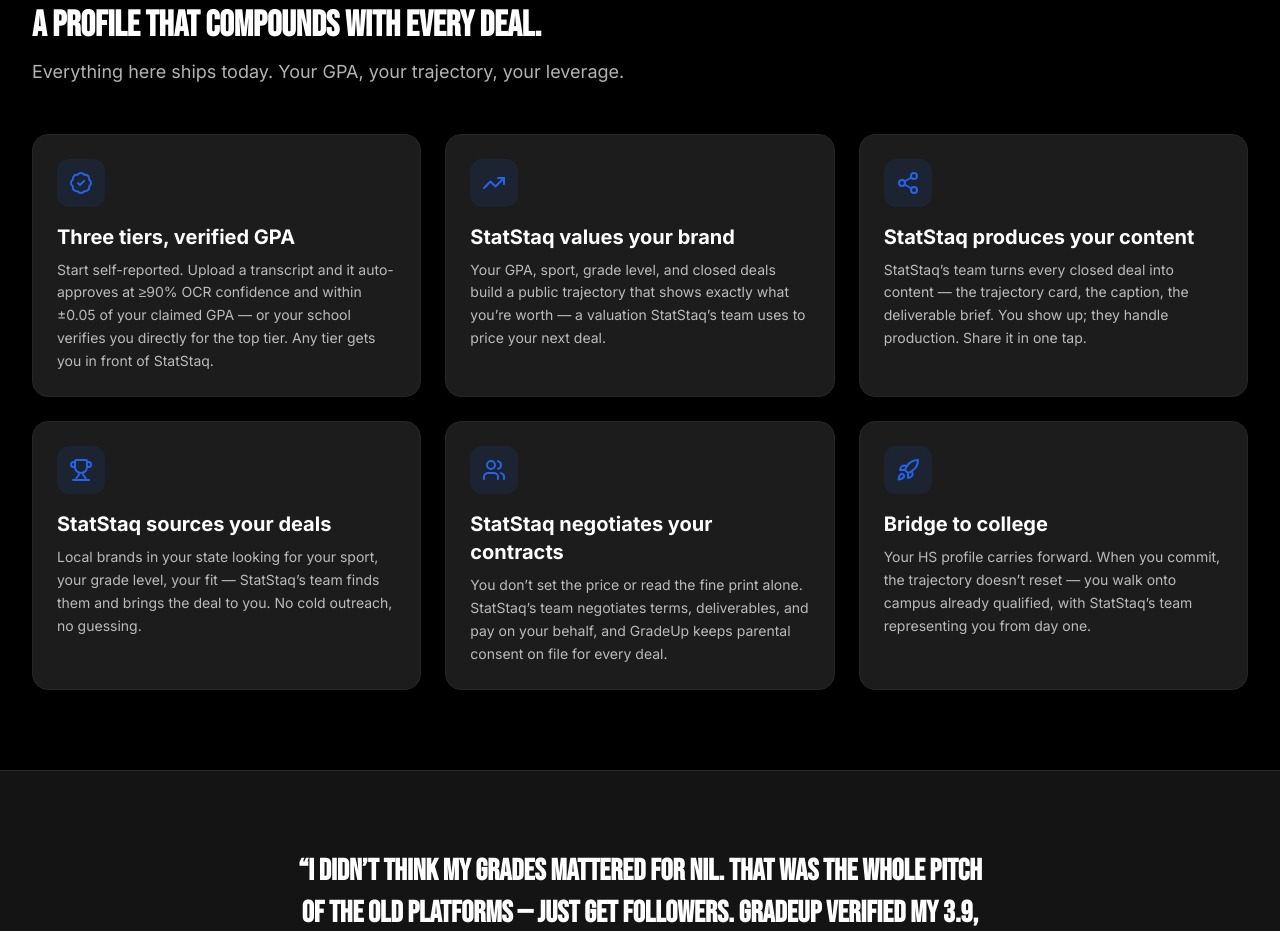
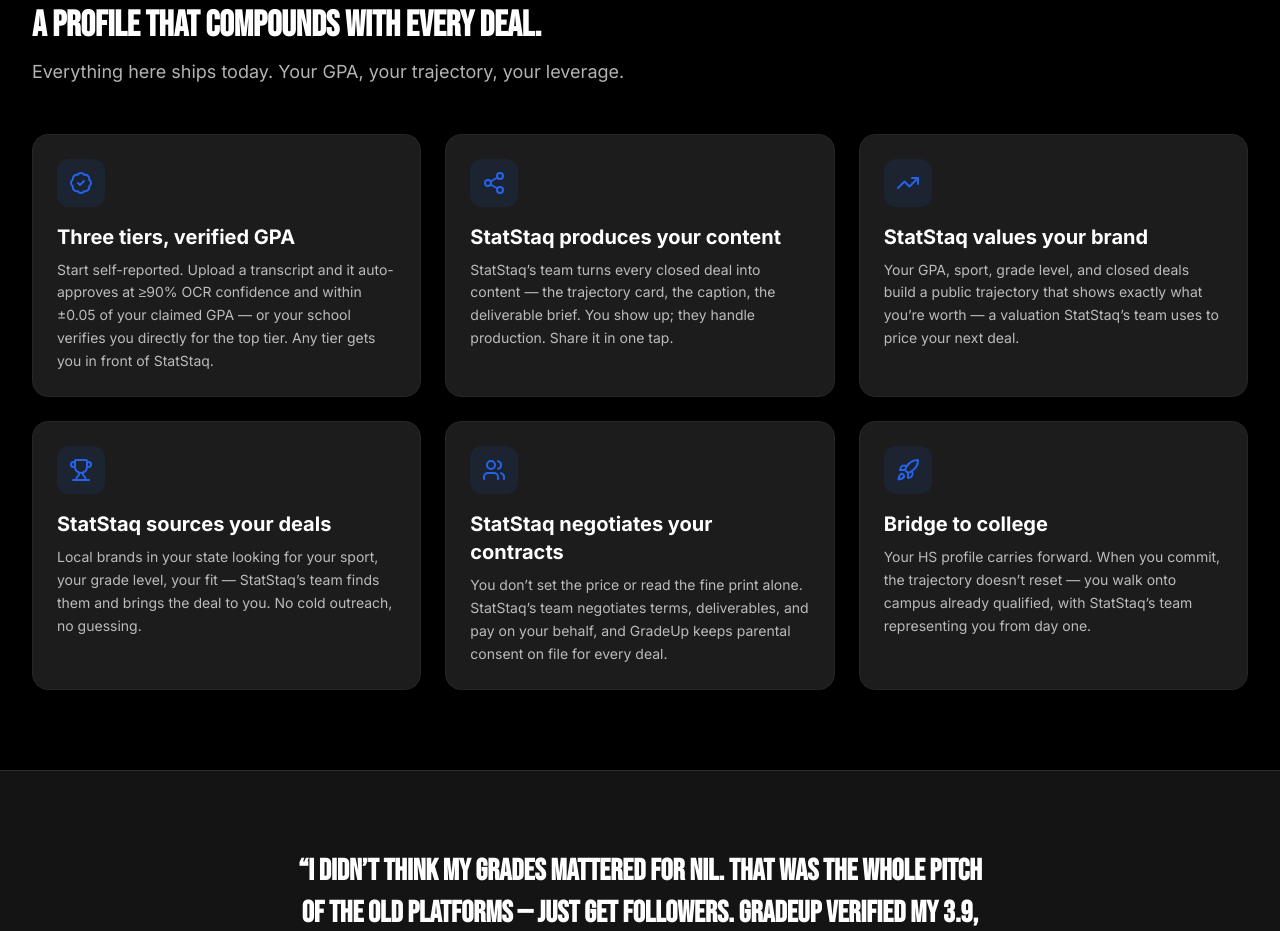
Before and after one commit to Hempp/gradeup-nil, a Next.js app in the folder gradeup-next/: page /solutions/athletes in a window 1280 px wide. Shown: the part 1580-2511 px from the top of the page. Built offline with nearby package versions, Linux system fonts and the light colour scheme; no server answers; the database is empty.

Commit message:
copy: order athlete four-jobs cards produce→value→source→negotiate

```diff
--- a/gradeup-next/src/app/(marketing)/solutions/athletes/page.tsx
+++ b/gradeup-next/src/app/(marketing)/solutions/athletes/page.tsx
@@ -171,14 +171,14 @@
               body="Start self-reported. Upload a transcript and it auto-approves at ≥90% OCR confidence and within ±0.05 of your claimed GPA — or your school verifies you directly for the top tier. Any tier gets you in front of StatStaq."
             />
             <FeatureCard
+              icon={<Share2 className="h-6 w-6" />}
+              title="StatStaq produces your content"
+              body="StatStaq&rsquo;s team turns every closed deal into content — the trajectory card, the caption, the deliverable brief. You show up; they handle production. Share it in one tap."
+            />
+            <FeatureCard
               icon={<TrendingUp className="h-6 w-6" />}
               title="StatStaq values your brand"
               body="Your GPA, sport, grade level, and closed deals build a public trajectory that shows exactly what you&rsquo;re worth — a valuation StatStaq&rsquo;s team uses to price your next deal."
-            />
-            <FeatureCard
-              icon={<Share2 className="h-6 w-6" />}
-              title="StatStaq produces your content"
-              body="StatStaq&rsquo;s team turns every closed deal into content — the trajectory card, the caption, the deliverable brief. You show up; they handle production. Share it in one tap."
             />
             <FeatureCard
               icon={<Trophy className="h-6 w-6" />}
```
